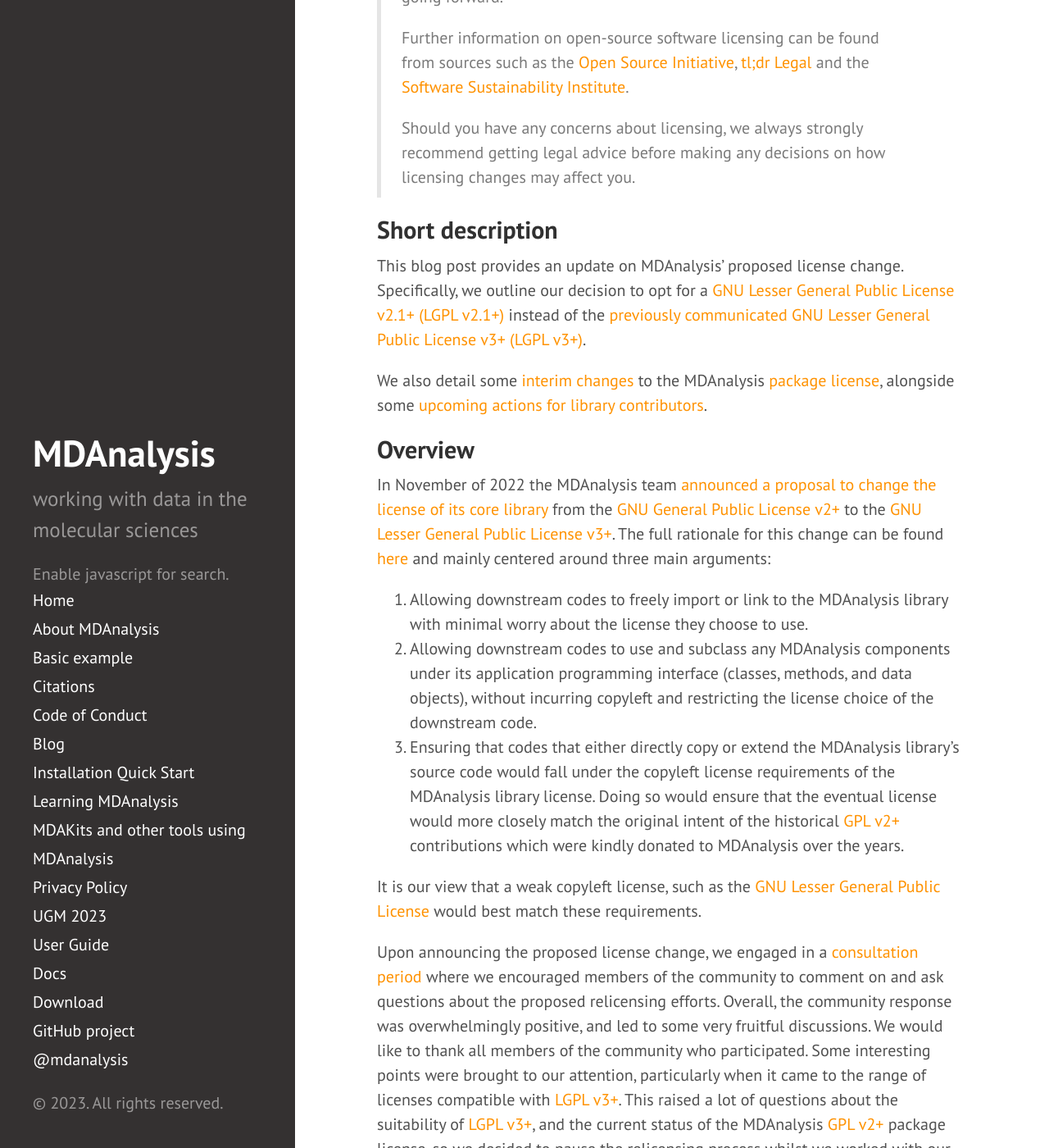
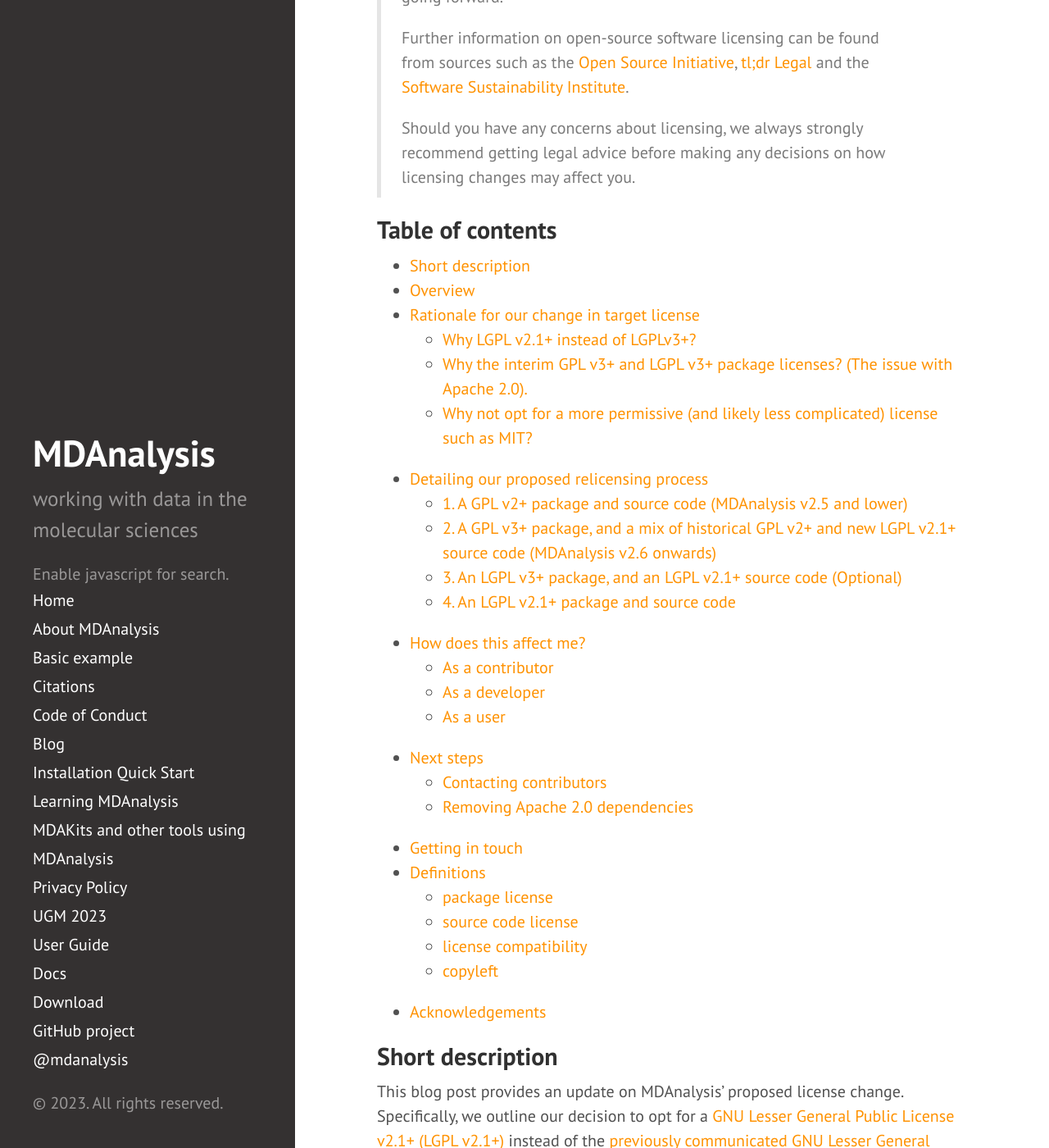
Before and after one commit to MDAnalysis/MDAnalysis.github.io, a Jekyll site: the page built from _posts/2023-09-22-licensing-update.md, in a window 1280 px wide and 1400 px high, scrolled down 439 px. Shown: the whole window at 82% size. Built offline with Jekyll 4.4.1, drawn with Linux system fonts in a browser that asks for light colours; comment, search, counter and statistics services are not loaded.

Commit message:
Add a table of contents

```diff
--- a/_posts/2023-09-22-licensing-update.md
+++ b/_posts/2023-09-22-licensing-update.md
@@ -19,6 +19,35 @@ title: An update on relicensing the MDAnalysis library (towards LGPLv2.1+)
 > Should you have any concerns about licensing, we always strongly
 > recommend getting legal advice before making any decisions on how
 > licensing changes may affect you.
+
+
+## Table of contents
+
+- [Short description](#short-description)
+- [Overview](#overview)
+- [Rationale for our change in target license](#rationale-for-our-change-in-target-license)
+  * [Why LGPL v2.1+ instead of LGPLv3+?](#why-lgpl-v21--instead-of-lgplv3--)
+  * [Why the interim GPL v3+ and LGPL v3+ package licenses? (The issue with Apache 2.0).](#why-the-interim-gpl-v3--and-lgpl-v3--package-licenses---the-issue-with-apache-20-)
+  * [Why not opt for a more permissive (and likely less complicated) license such as MIT?](#why-not-opt-for-a-more-permissive--and-likely-less-complicated--license-such-as-mit-)
+- [Detailing our proposed relicensing process](#detailing-our-proposed-relicensing-process)
+  * [1. A GPL v2+ package and source code (MDAnalysis v2.5 and lower)](#1-a-gpl-v2--package-and-source-code--mdanalysis-v25-and-lower-)
+  * [2. A GPL v3+ package, and a mix of historical GPL v2+ and new LGPL v2.1+ source code (MDAnalysis v2.6 onwards)](#2-a-gpl-v3--package--and-a-mix-of-historical-gpl-v2--and-new-lgpl-v21--source-code--mdanalysis-v26-onwards-)
+  * [3. An LGPL v3+ package, and an LGPL v2.1+ source code (Optional)](#3-an-lgpl-v3--package--and-an-lgpl-v21--source-code--optional-)
+  * [4. An LGPL v2.1+ package and source code](#4-an-lgpl-v21--package-and-source-code)
+- [How does this affect me?](#how-does-this-affect-me-)
+  * [As a contributor](#as-a-contributor)
+  * [As a developer](#as-a-developer)
+  * [As a user](#as-a-user)
+- [Next steps](#next-steps)
+  * [Contacting contributors](#contacting-contributors)
+  * [Removing Apache 2.0 dependencies](#removing-apache-20-dependencies)
+- [Getting in touch](#getting-in-touch)
+- [Definitions](#definitions)
+  * [package license](#package-license)
+  * [source code license](#source-code-license)
+  * [license compatibility](#license-compatibility)
+  * [copyleft](#copyleft)
+- [Acknowledgements](#acknowledgements)
 
 ## Short description
 
```
